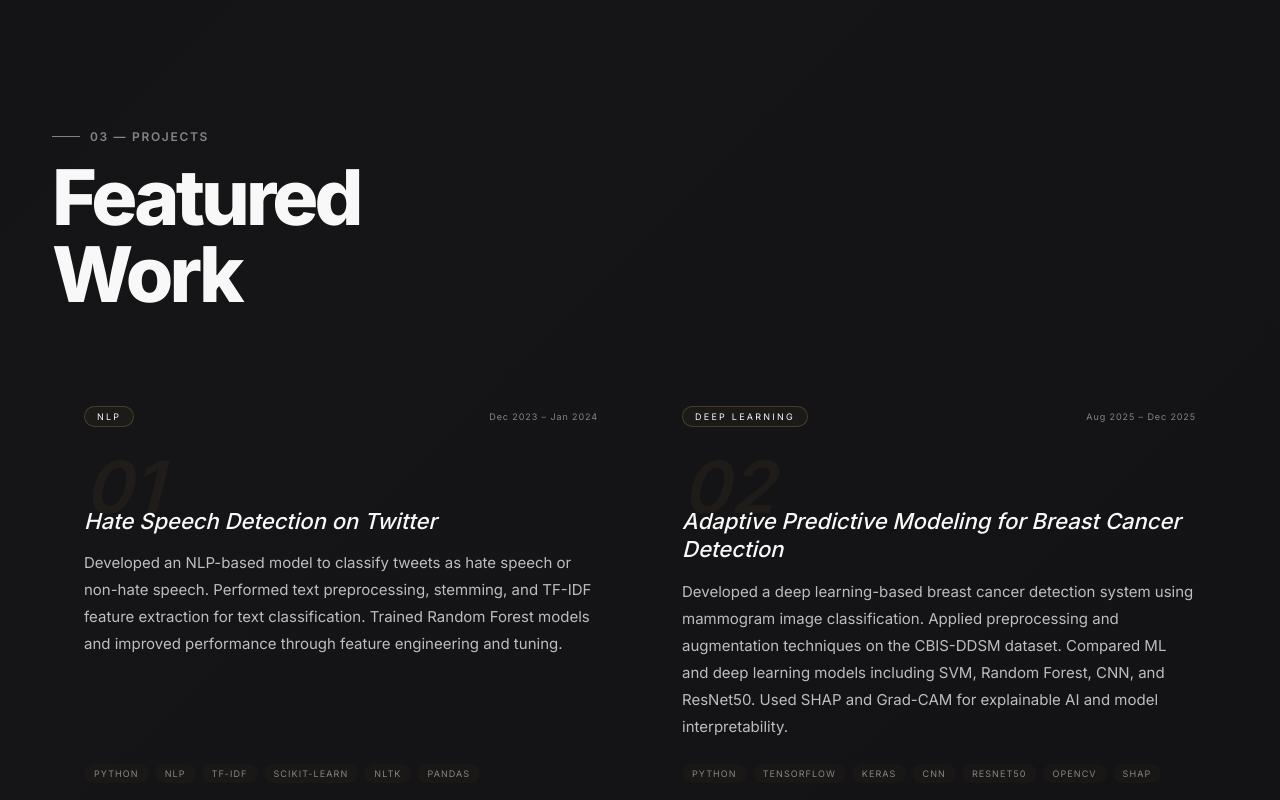
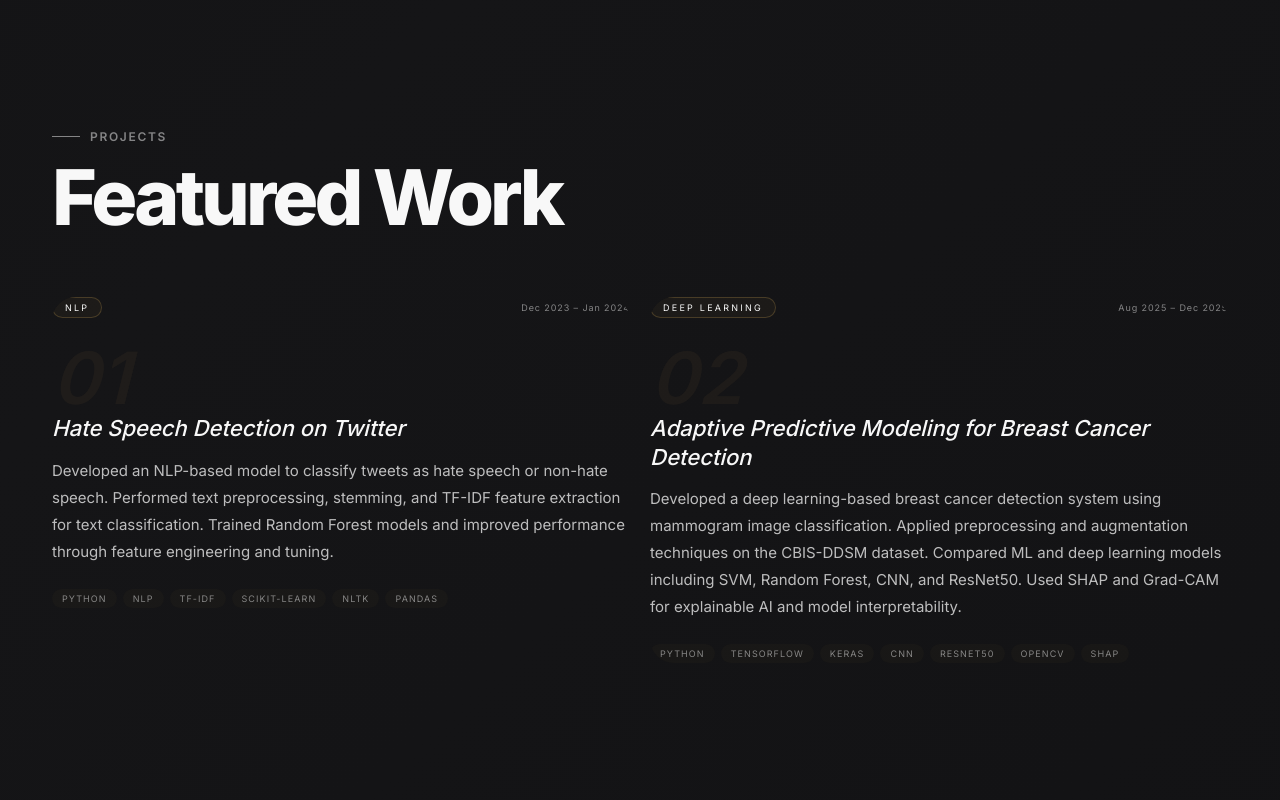
Before and after one commit to Rushikesh-9124/portfolio-shasank, a Next.js app: page / in a window 1280 px wide. Shown: the part 3060-3860 px from the top of the page. Built offline with nearby package versions, Linux system fonts and the light colour scheme.

Commit message:
Update Projects.jsx

```diff
--- a/src/components/Projects.jsx
+++ b/src/components/Projects.jsx
@@ -5,41 +5,67 @@ export default function Projects() {
   return (
     <section id="projects" className={styles.section}>
       <div className="container">
-        <p className="section-label">03 — Projects</p>
-        <h2 className="section-title">Featured<br />Work</h2>
+
+        <p className="section-label animate-fade-up delay-1">
+          Projects
+        </p>
+
+        <h2 className="section-title animate-fade-up delay-2">
+          Featured Work
+        </h2>
 
         <div className={styles.grid}>
-          {projects.map((project, i) => (
-            <article key={i} className={styles.projectCard} style={{ "--accent-color": project.color }}>
-              <div className={styles.cardInner}>
-                {/* Header */}
+          {projects.map((project, index) => (
+            <article
+              key={index}
+              className={`${styles.projectCard} animate-fade-up delay-${index + 2}`}
+            >
+
+              {/* GLOW */}
+              <div className={styles.cardGlow}></div>
+
+              {/* TOP */}
               <div className={styles.header}>
-                  <span className={styles.category}>{project.category}</span>
-                  <span className={styles.period}>{project.period}</span>
+                <span className={styles.category}>
+                  {project.category}
+                </span>
+
+                <span className={styles.period}>
+                  {project.period}
+                </span>
               </div>
 
-                {/* Number */}
-                <div className={styles.number}>0{i + 1}</div>
+              {/* NUMBER */}
+              <span className={styles.number}>
+                0{index + 1}
+              </span>
 
-                {/* Title */}
-                <h3 className={styles.title}>{project.title}</h3>
+              {/* TITLE */}
+              <h3 className={styles.title}>
+                {project.title}
+              </h3>
 
-                {/* Description */}
-                <p className={styles.description}>{project.description}</p>
+              {/* DESCRIPTION */}
+              <p className={styles.description}>
+                {project.description}
+              </p>
 
-                {/* Tech stack */}
+              {/* TECH STACK */}
               <div className={styles.techStack}>
                 {project.technologies.map((tech) => (
-                    <span key={tech} className={styles.tech}>{tech}</span>
+                  <span
+                    key={tech}
+                    className={styles.tech}
+                  >
+                    {tech}
+                  </span>
                 ))}
               </div>
-              </div>
 
-              {/* Accent bar */}
-              <div className={styles.accentBar} />
             </article>
           ))}
         </div>
+
       </div>
     </section>
   );
```
Lines whose indentation alone changed are shown as unchanged.
